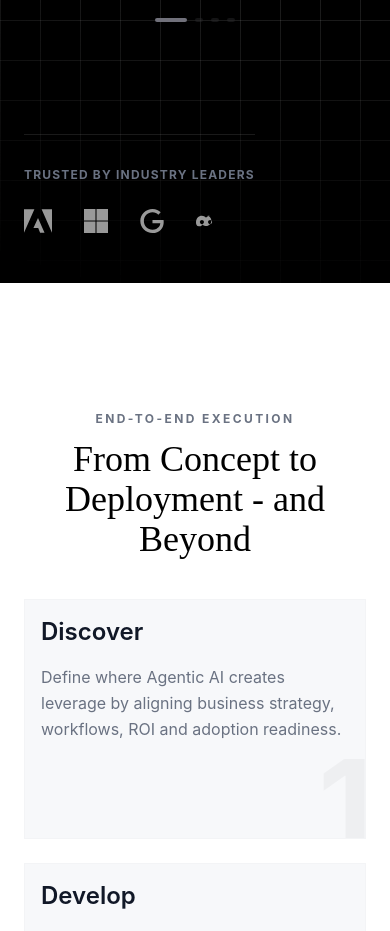
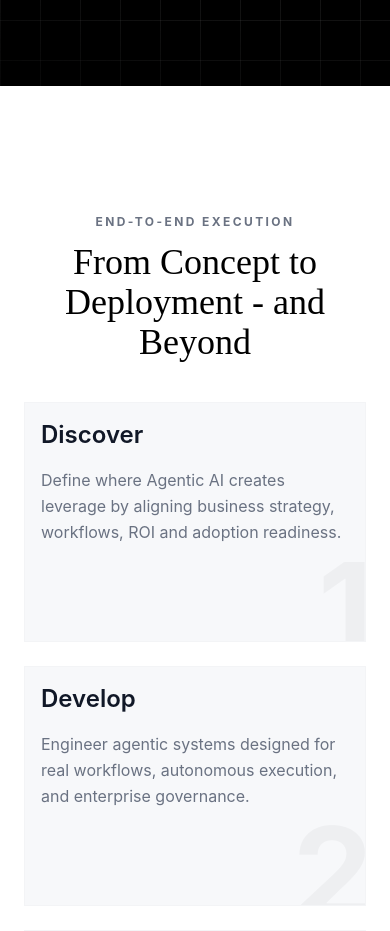
Before and after one commit to udayrshankar/Parsemind, a React (Vite) app: page / in a window 390 px wide. Shown: the part 1260-2191 px from the top of the page. Built offline with nearby package versions, Linux system fonts and the light colour scheme.

Commit message:
final few

```diff
--- a/src/components/Hero.tsx
+++ b/src/components/Hero.tsx
@@ -138,17 +138,11 @@ export const Hero = () => {
           </div>
 
           {/* Right: Visual Animation */}
-          <div className="md:col-span-5 w-full relative">
+          <div className="md:col-span-5 w-full relative -translate-y-15 md:translate-y-0">
             <EmaAnimation />
           </div>
 
-          {/* Trusted Partners Section - MOBILE ONLY */}
-          {/* block on mobile, hidden on medium+ screens. Placed at end of grid to render last. */}
-          <div className="block md:hidden col-span-1 mt-12">
-            <Reveal delay={0.6}>
-              <TrustedPartnersContent />
-            </Reveal>
-          </div>
+
 
         </div>
       </div>
```
